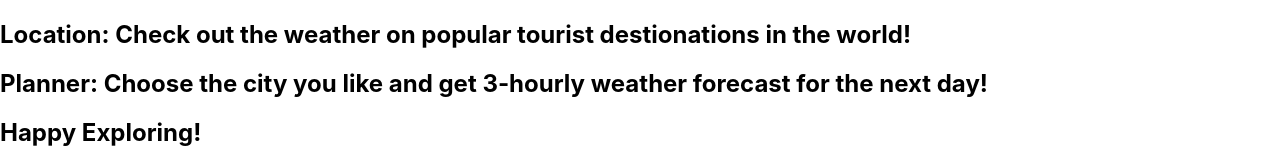
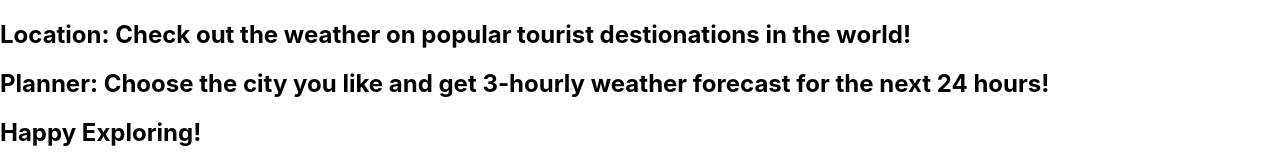
Before and after one commit to IanRickard/WeatherAppCapstone, a React (Create React App) app: page / in a window 1280 px wide. Shown: the part 142-301 px from the top of the page. Built offline with nearby package versions, Linux system fonts and the light colour scheme.

Commit message:
change text for weather planner

```diff
--- a/src/components/Home.js
+++ b/src/components/Home.js
@@ -4,7 +4,7 @@ export default function Home(){
   return (
     <div>
       <h2>Location: Check out the weather on popular tourist destionations in the world!</h2>
-      <h2>Planner: Choose the city you like and get 3-hourly weather forecast for the next day!</h2>
+      <h2>Planner: Choose the city you like and get 3-hourly weather forecast for the next 24 hours!</h2>
       <h2>Happy Exploring!</h2>
     </div>
   )
```
